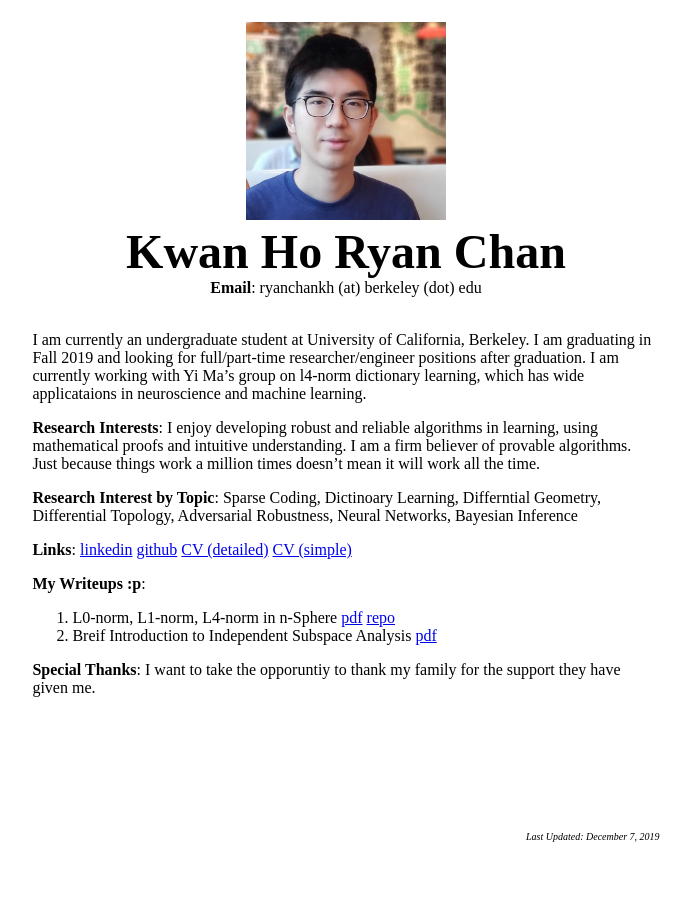
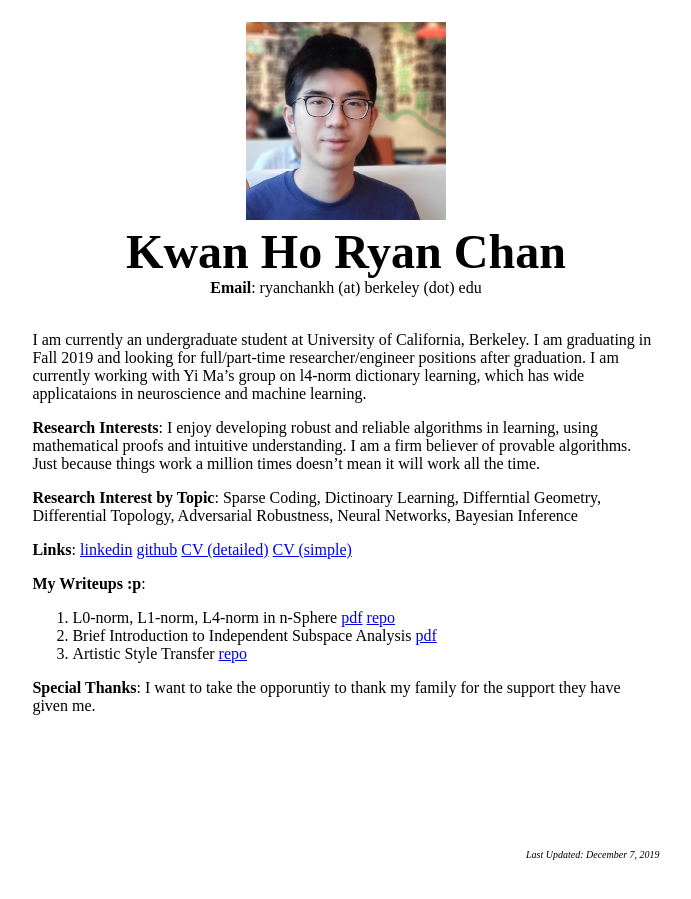
Before and after one commit to ryanchankh/ryanchankh.github.io, a Jekyll site: the page built from index.md, in a window 1280 px wide. Shown: the whole page, without its empty margins (294-985 px from the left). Built offline with Jekyll 4.4.1, drawn with Linux system fonts in a browser that asks for light colours.

Commit message:
added style trasfer

```diff
--- a/index.md
+++ b/index.md
@@ -25,7 +25,9 @@ I am currently an undergraduate student at University of California, Berkeley. I
 1. L0-norm, L1-norm, L4-norm in n-Sphere
 <a href="./writeups/L0L1L4NormSn.pdf" download="cv">pdf</a>
 [repo](https://github.com/ryanchankh/L0L1L4NormSn)
-2. Breif Introduction to Independent Subspace Analysis
+2. Brief Introduction to Independent Subspace Analysis
 <a href="./writeups/Independent_Subspace_Analysis.pdf" download="cv">pdf</a>
+3. Artistic Style Transfer
+[repo](https://www.github.com/ryanchankh/style_transfer)
 
 **Special Thanks**: I want to take the opporuntiy to thank my family for the support they have given me.
```
Also changed, not shown: 1 other file.
